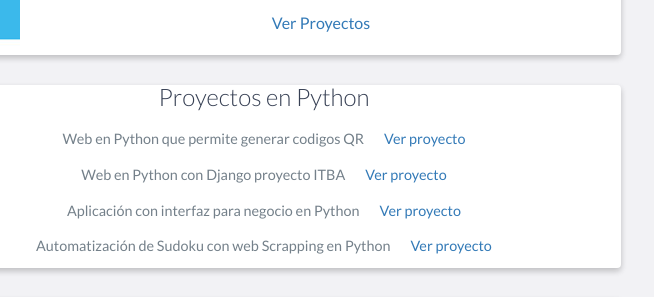
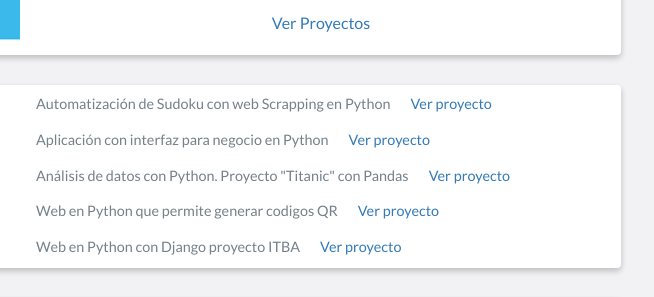
Before and after one commit to Federicoleyria/new-porfolio, a website: page index.html in a window 1280 px wide. Shown: the part 3048-3345 px from the top of the page, 469-1123 px from the left. Drawn offline with nearby package versions, Linux system fonts and the light colour scheme.

Commit message:
actualizacion

```diff
--- a/css/styles.css
+++ b/css/styles.css
@@ -21,7 +21,7 @@ body{font-family:'Lato', sans-serif;font-size:16px}body.active{overflow:hidden;z
 };
 .project-info .project-link {
     display: inline-block;
-    margin-left: 20px; /* Ajusta el espacio según sea necesario */
+    margin-left: 20px;
 }}
 
 
@@ -34,5 +34,8 @@ body{font-family:'Lato', sans-serif;font-size:16px}body.active{overflow:hidden;z
 }
 .project-info .project-link {
     display: inline-block;
-    margin-left: 20px; /* Ajusta el espacio según sea necesario */
+    margin-left: 20px;
 }
+.aling {
+    text-align: justify;
+  }
--- a/index.html
+++ b/index.html
@@ -202,18 +202,26 @@ alcanzar los objetivos, lo que me permite inspirar a mi equipo y superar desafí
                     <!-- End .project-image -->
                     <div class="project-info"  >
                         <h3>Proyectos en Python</h3>
-                        <p>
+                        <p class="aling">
+                            Automatización de Sudoku con web Scrapping en Python<a href="https://github.com/Federicoleyria/Sudoku_con_Python" target="_blank" class="project-link">Ver proyecto</a>
+                        </p>
+                        <p class="aling">
+                            Aplicación con interfaz para negocio en Python<a href="https://github.com/Federicoleyria/Aplicaci-n-con-Tkinter-en-Python" target="_blank" class="project-link">Ver proyecto</a>
+                        </p>
+                        <p class="aling">
+                            Análisis de datos con Python. Proyecto "Titanic" con Pandas<a href="https://github.com/Federicoleyria/Data_Analytics_Titanic_Python" target="_blank" class="project-link">Ver proyecto</a>
+                        </p>
+                        <p class="aling">
                             Web en Python que permite generar codigos QR<a href="https://github.com/Federicoleyria/Proyectos_Streamlit" target="_blank" class="project-link">Ver proyecto</a>
                         </p>
-                        <p>
+                        <p class="aling">
                             Web en Python con Django proyecto ITBA<a href="https://github.com/Federicoleyria/Web-con-Django" target="_blank" class="project-link">Ver proyecto</a>
                         </p>
-                        <p>
-                            Aplicación con interfaz para negocio en Python<a href="https://github.com/Federicoleyria/Aplicaci-n-con-Tkinter-en-Python" target="_blank" class="project-link">Ver proyecto</a>
+                        <p class="aling">
+                            Web en Python con Django proyecto ITBA<a href="https://github.com/Federicoleyria/Web-con-Django" target="_blank" class="project-link">Ver proyecto</a>
                         </p>
-                        <p>
-                           Automatización de Sudoku con web Scrapping en Python<a href="https://github.com/Federicoleyria/Sudoku_con_Python" target="_blank" class="project-link">Ver proyecto</a>
-                        </p>
+
+
                     </div>
 
                     <!-- End .project-info -->
```
